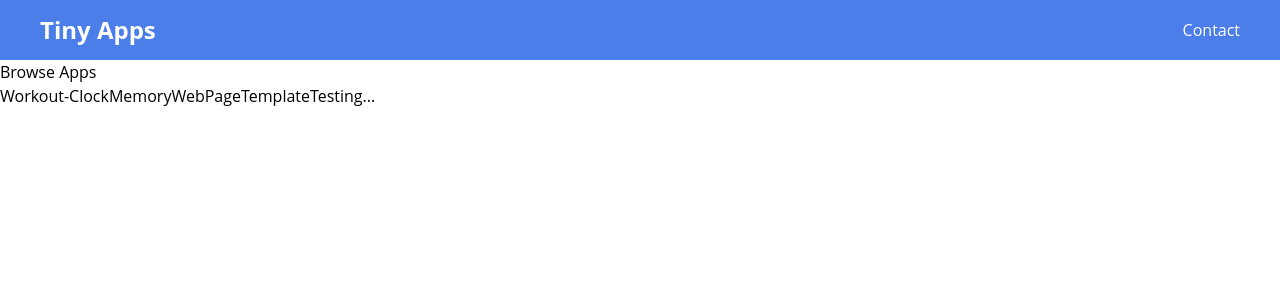
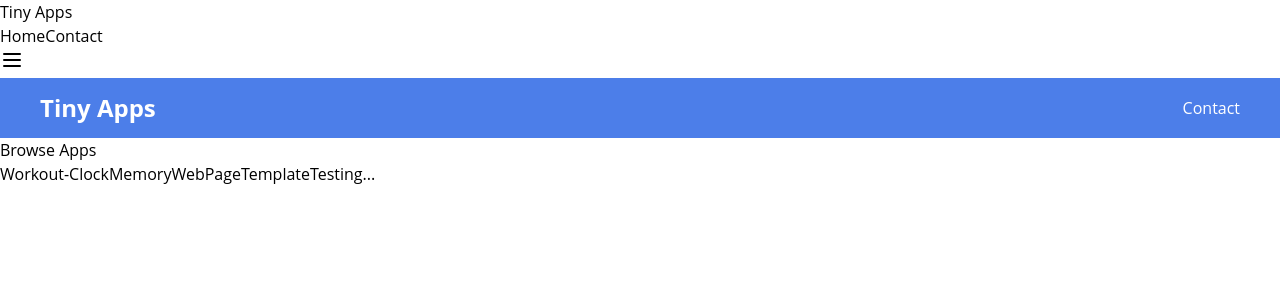
Before and after one commit to kingli6/TinyApps, a React (Vite) app in the folder tinyapps/: page / in a window 1280 px wide. Shown: the top 300 px of the page. Built offline with nearby package versions, Linux system fonts and the light colour scheme.

Commit message:
navbar with tailwind

```diff
--- a/tinyapps/package.json
+++ b/tinyapps/package.json
@@ -18,6 +18,7 @@
     "@fortawesome/react-fontawesome": "^0.2.0",
     "animate.css": "^4.1.1",
     "firebase": "^10.7.1",
+    "lucide-react": "^0.350.0",
     "react": "^18.2.0",
     "react-dom": "^18.2.0",
     "react-responsive-carousel": "^3.2.23",
--- a/tinyapps/src/App.jsx
+++ b/tinyapps/src/App.jsx
@@ -8,12 +8,14 @@ import ReactBasics from './components/basicsReact/ReactBasics'
 import { CartProvider } from './components/basicsReact/services/CartContext';
 import CheckOutComponent from './components/basicsReact/CheckOutComponent';
 import TestPage1 from './components/testPage1/TestPage1';
+import Header from './components/homepage/Header';
 function App() {
   return (
     <>
     <CartProvider>
       <BrowserRouter>
         <div className="flex flex-col min-h-screen">
+          <Header />
           <Navbar />
 
           <Routes>
--- /dev/null
+++ b/tinyapps/src/components/homepage/Header.jsx
@@ -0,0 +1,13 @@
+import Logo from "./Logo";
+import Nav from './Nav';
+
+const Header = () => {
+    return (
+        <header className="bg-dark-bckground sticky top-0 z-[20] mx-auto flex w-full items-center justify-between border-b border-gray-500 p-8">
+            <Logo/>
+            <Nav/>
+        </header>
+    )
+}
+
+export default Header;
--- /dev/null
+++ b/tinyapps/src/components/homepage/Logo.jsx
@@ -0,0 +1,9 @@
+const Logo = () =>{
+    return(
+        <div className="logo h-16 w-16">
+            <h1>Tiny Apps</h1>
+        </div>
+    );
+}
+
+export default Logo;
--- /dev/null
+++ b/tinyapps/src/components/homepage/Nav.jsx
@@ -0,0 +1,42 @@
+import { NavLink } from "react-router-dom";
+import {Menu, X} from "lucide-react";
+import { useState } from "react";
+const NavLinks = () => {
+    return(
+        <>
+            <NavLink to="/">Home</NavLink>
+            <NavLink to="/contact">Contact</NavLink>
+            {/* // Blog */}
+            {/* // Youtube tips */}
+            {/* // workout? */}
+        </>
+    )
+}
+
+const Nav = () => {
+    const [isOpen, setIsOpen] = useState(false);
+
+    const toggleNavbar = () => {
+        setIsOpen(!isOpen);
+    }
+    return (
+        <>
+            <nav className="flex w-1/3 justify-end">
+                <div className="hidden w-full justify-between md:flex">
+                    <NavLinks/>
+                </div>
+                <div className="md:hidden">
+                    <button onClick={toggleNavbar}>
+                    {isOpen ? <X /> : <Menu />}</button>
+                </div>
+            </nav>
+            {isOpen && (
+                <div className="flex basis-full flex-col items-center">
+                    <NavLinks/>
+                </div>
+            )}
+        </>
+    )
+}
+
+export default Nav;
```
Also changed, not shown: 1 other file (tests, documents, lock files or other folders).
